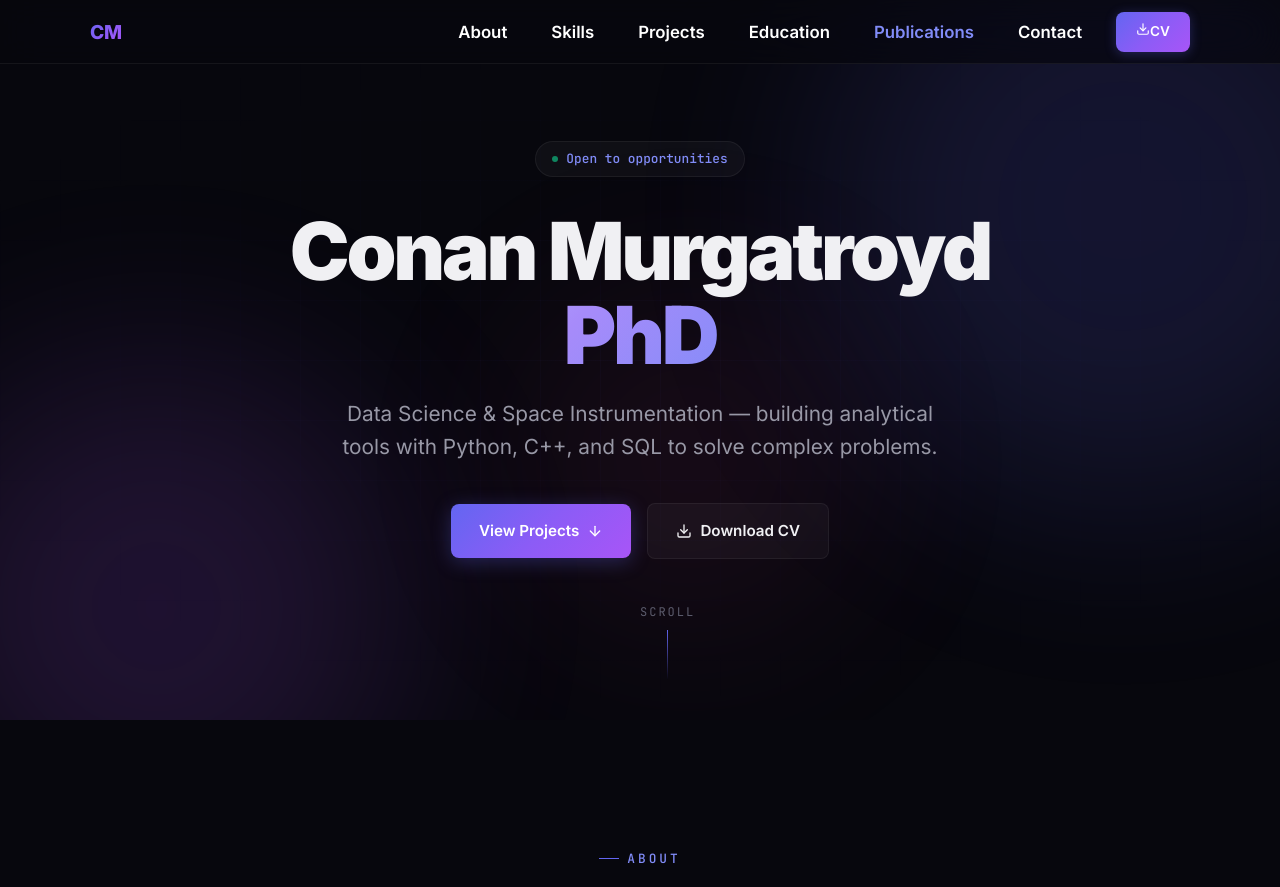
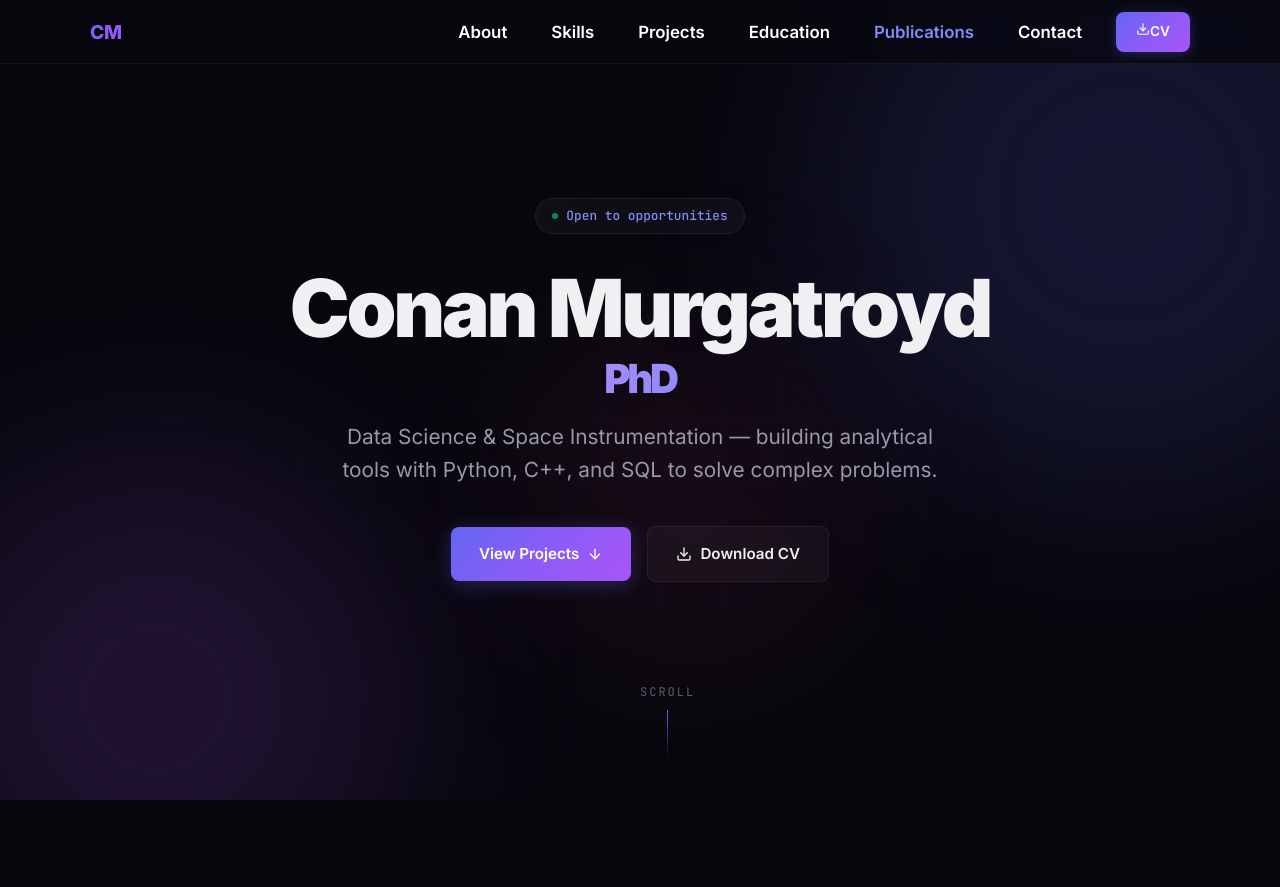
Before and after one commit to ConanMurg/my-webpage, a React (Vite) app: page / in a window 1280 px wide. Shown: the top 887 px of the page. Built offline with nearby package versions, Linux system fonts and the light colour scheme.

Commit message:
Updating personal webpage to move to React framework

```diff
--- a/src/index.css
+++ b/src/index.css
@@ -38,7 +38,7 @@
   --font-sans: 'Inter', -apple-system, BlinkMacSystemFont, 'Segoe UI', sans-serif;
   --font-mono: 'JetBrains Mono', 'Fira Code', monospace;
 
-  --section-padding: clamp(80px, 10vw, 120px);
+  --section-padding: clamp(60px, 6vw, 80px);
   --container-max: 1100px;
   --container-padding: clamp(20px, 5vw, 40px);
 
@@ -135,7 +135,7 @@ button {
 
 .section-header {
   text-align: center;
-  margin-bottom: 60px;
+  margin-bottom: 40px;
 }
 
 .section-label {
@@ -396,13 +396,15 @@ button {
 }
 
 .hero {
-  min-height: 90vh;
+  /* min-height: 90vh; */
+  min-height: 100vh;
   display: flex;
   align-items: center;
   justify-content: center;
   position: relative;
   overflow: hidden;
-  padding: 100px 0 60px;
+  /* padding: 100px 0 60px; */
+  padding: 120px 0 80px;
 }
 
 .hero-bg {
@@ -515,6 +517,8 @@ button {
 
 .hero-name span {
   display: block;
+  font-size: 0.5em;
+  margin-top: 8px;
   background: var(--gradient-text);
   -webkit-background-clip: text;
   -webkit-text-fill-color: transparent;
```
